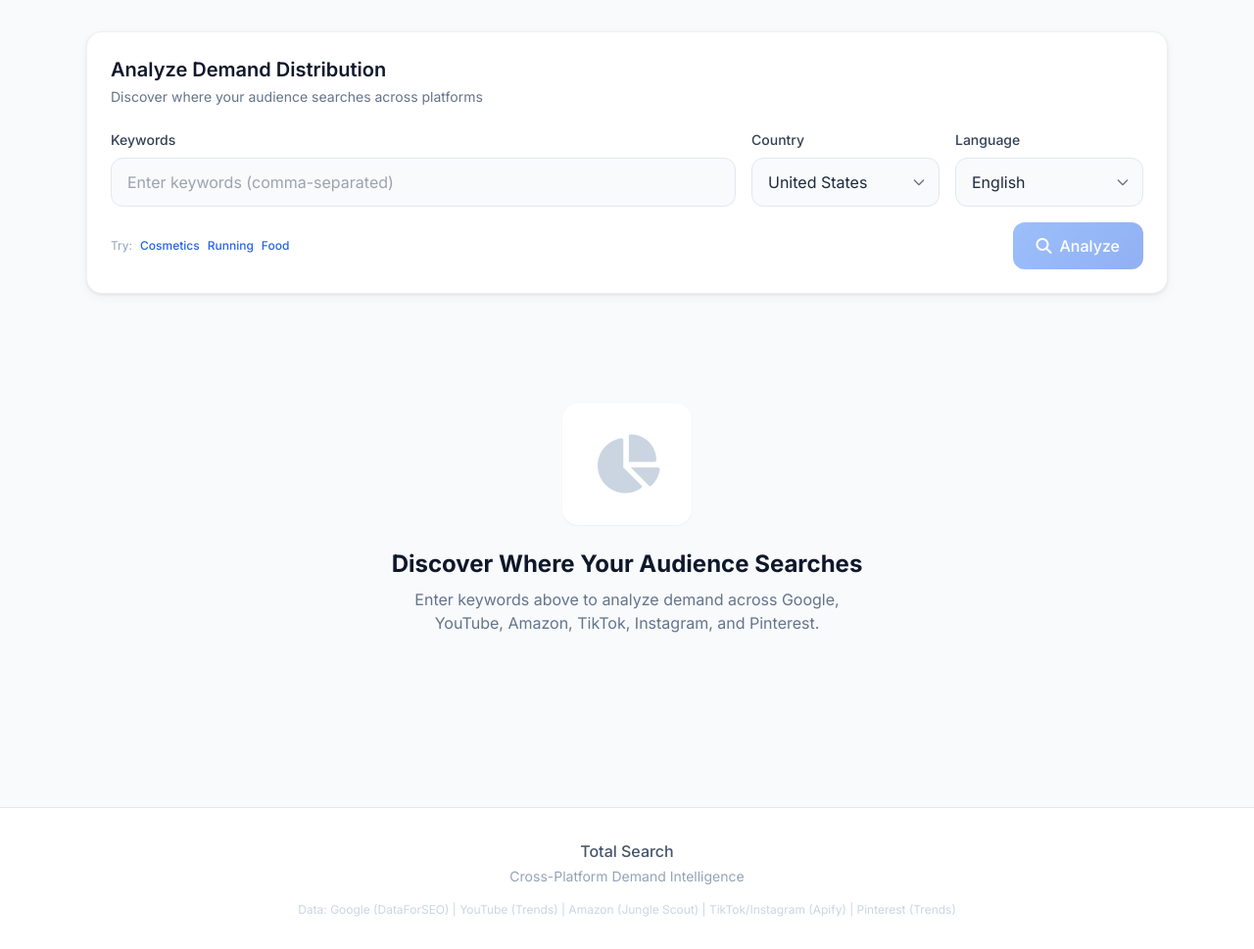
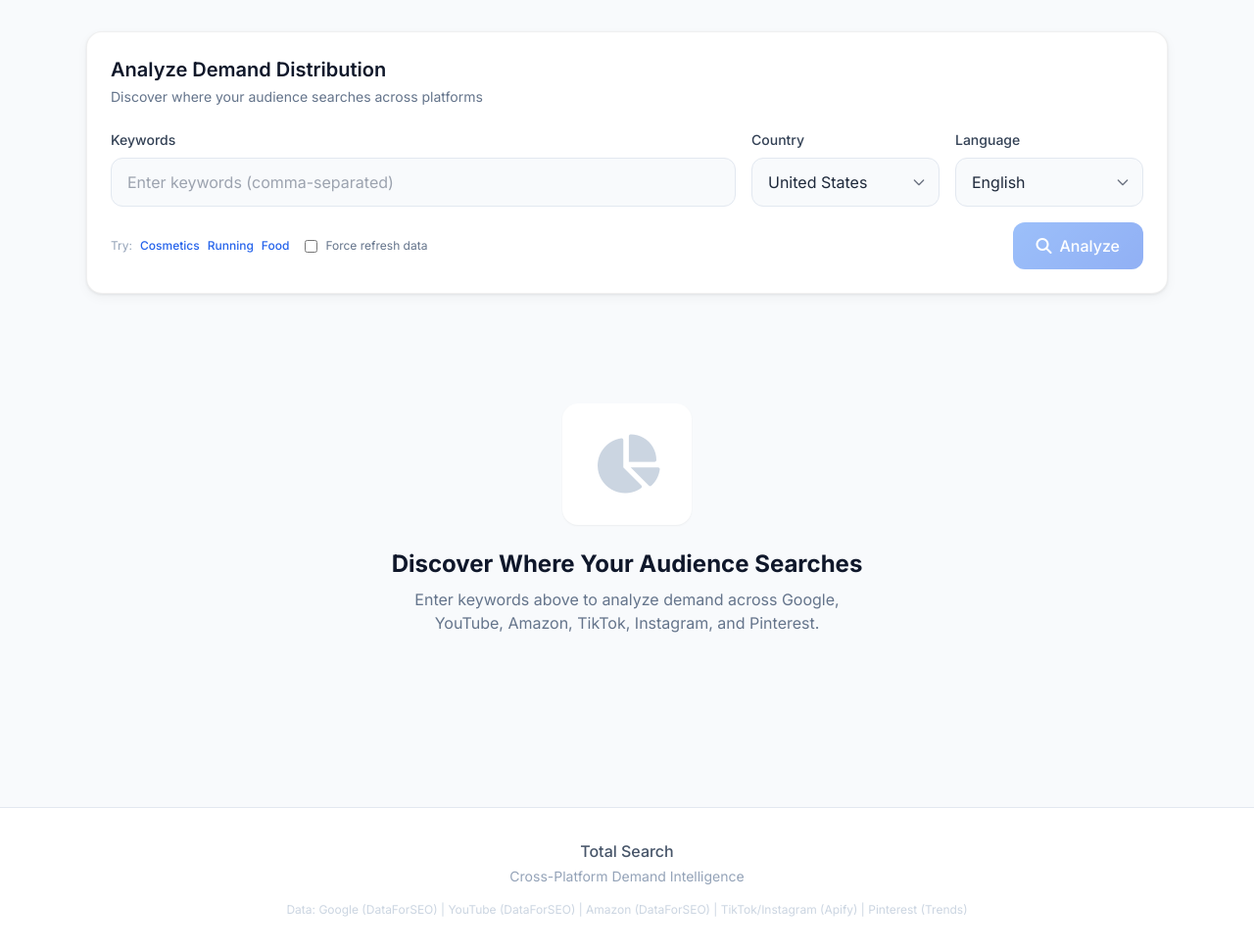
Before and after one commit to mohamedali170683-dotcom/Total-Search, a FastAPI app: page /demand in a window 1280 px wide. Shown: the part 85-1054 px from the top of the page at 98% size. Run offline with FastAPI, Linux system fonts and the light colour scheme; some libraries are stand-ins or nearby versions.

Commit message:
feat: Add Force Refresh checkbox to bypass cached data
- Add forceRefresh checkbox to the analyze form
- Pass refresh=true to API when checked
- Update footer to reflect current data sources (DataForSEO for YouTube/Amazon)

This allows users to fetch fresh data from APIs instead of using cached results.

Co-Authored-By: Claude Opus 4.5 <noreply@anthropic.com>

```diff
--- a/index.py
+++ b/index.py
@@ -10,7 +10,6 @@ from pathlib import Path
 from typing import Any
 
 # Add project root to path for Vercel serverless functions
-# index.py is at project root, so parent.resolve() is the project root
 project_root = Path(__file__).parent.resolve()
 sys.path.insert(0, str(project_root))
 
--- a/templates/demand_distribution.html
+++ b/templates/demand_distribution.html
@@ -150,11 +150,17 @@
 
                 <!-- Search Button -->
                 <div class="flex items-center justify-between">
-                    <div class="flex flex-wrap gap-2">
-                        <span class="text-xs text-slate-400">Try:</span>
-                        <button @click="searchQuery = 'lavera cosmetics'; analyzeKeywords()" class="text-xs text-blue-600 hover:text-blue-700 font-medium transition">Cosmetics</button>
-                        <button @click="searchQuery = 'running shoes'; analyzeKeywords()" class="text-xs text-blue-600 hover:text-blue-700 font-medium transition">Running</button>
-                        <button @click="searchQuery = 'meal prep recipes'; analyzeKeywords()" class="text-xs text-blue-600 hover:text-blue-700 font-medium transition">Food</button>
+                    <div class="flex items-center gap-4">
+                        <div class="flex flex-wrap gap-2">
+                            <span class="text-xs text-slate-400">Try:</span>
+                            <button @click="searchQuery = 'lavera cosmetics'; analyzeKeywords()" class="text-xs text-blue-600 hover:text-blue-700 font-medium transition">Cosmetics</button>
+                            <button @click="searchQuery = 'running shoes'; analyzeKeywords()" class="text-xs text-blue-600 hover:text-blue-700 font-medium transition">Running</button>
+                            <button @click="searchQuery = 'meal prep recipes'; analyzeKeywords()" class="text-xs text-blue-600 hover:text-blue-700 font-medium transition">Food</button>
+                        </div>
+                        <label class="flex items-center space-x-2 text-xs text-slate-500 cursor-pointer">
+                            <input type="checkbox" x-model="forceRefresh" class="rounded border-slate-300 text-blue-600 focus:ring-blue-500">
+                            <span>Force refresh data</span>
+                        </label>
                     </div>
 
                     <button
@@ -478,7 +484,7 @@
         <div class="max-w-6xl mx-auto px-6 text-center">
             <p class="text-slate-600 font-medium">Total Search</p>
             <p class="text-slate-400 text-sm mt-1">Cross-Platform Demand Intelligence</p>
-            <p class="text-slate-300 text-xs mt-4">Data: Google (DataForSEO) | YouTube (Trends) | Amazon (Jungle Scout) | TikTok/Instagram (Apify) | Pinterest (Trends)</p>
+            <p class="text-slate-300 text-xs mt-4">Data: Google (DataForSEO) | YouTube (DataForSEO) | Amazon (DataForSEO) | TikTok/Instagram (Apify) | Pinterest (Trends)</p>
         </div>
     </footer>
 
@@ -488,6 +494,7 @@
                 searchQuery: '',
                 selectedCountry: 'us',
                 selectedLanguage: 'en',
+                forceRefresh: false,
                 isLoading: false,
                 results: null,
                 chart: null,
@@ -536,7 +543,8 @@
                         const params = new URLSearchParams({
                             keywords: this.searchQuery,
                             country: this.selectedCountry,
-                            language: this.selectedLanguage
+                            language: this.selectedLanguage,
+                            refresh: this.forceRefresh ? 'true' : 'false'
                         });
 
                         const response = await fetch(`/api/demand/analyze?${params}`);
```
